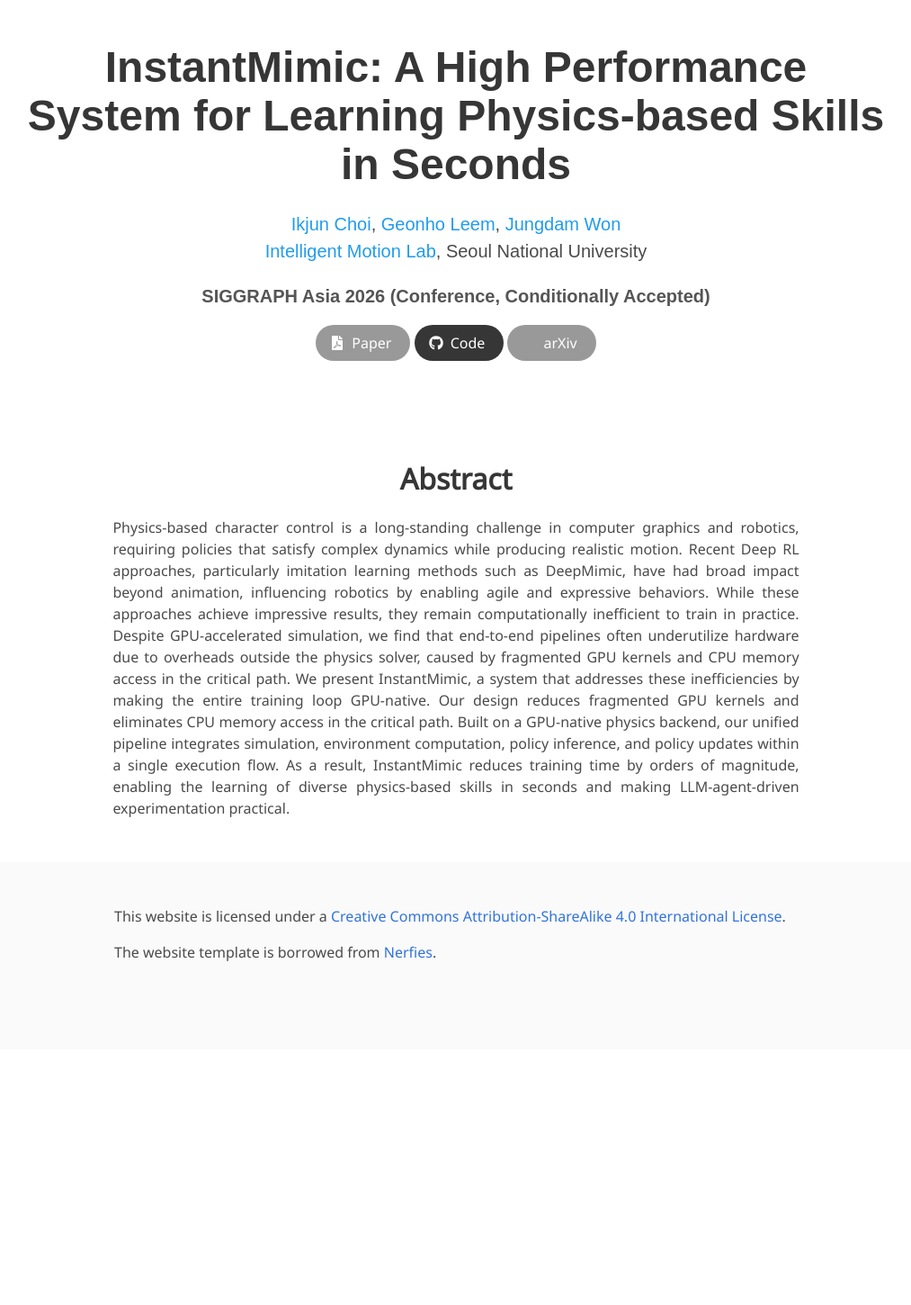
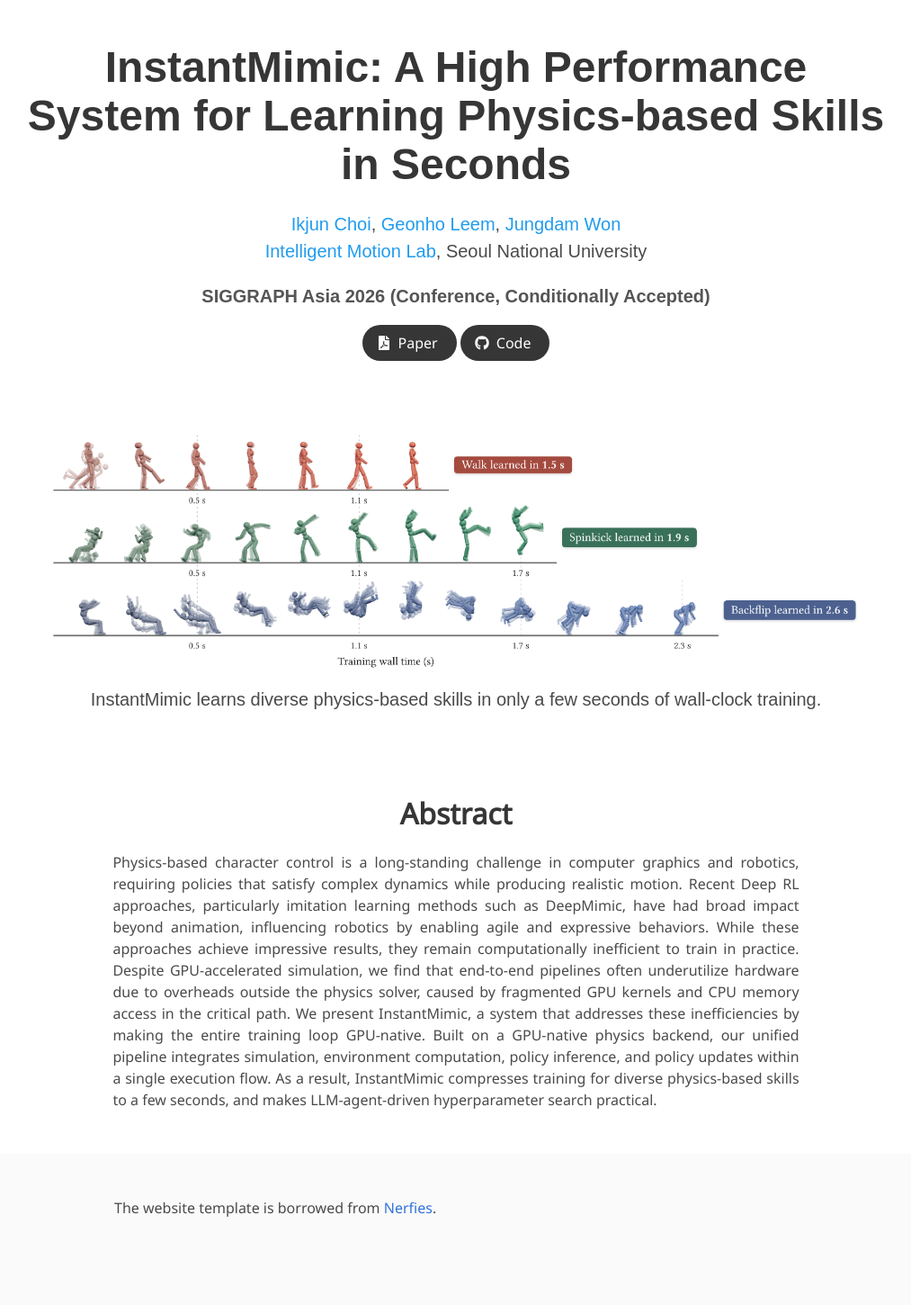
Before and after one commit to Scripter36/Scripter36.github.io, a Jekyll site: the page projects/instantmimic/index.html, which Jekyll copies as it is, in a window 1280 px wide. Shown: the whole page at 90% size, without its empty margins (133-1146 px from the left). Built offline with Jekyll 4.4.1, drawn with Linux system fonts in a browser that asks for light colours; nearby versions of some CDN libraries; some web fonts are replaced; library files that are not in the unit come from our copies; a style sheet for code colours, icons or effects is not loaded; before the commit the page ends 1166 px from its top, so only the background shows below that.

Commit message:
feat: publish InstantMimic preprint

```diff
--- a/projects/instantmimic/index.html
+++ b/projects/instantmimic/index.html
@@ -17,12 +17,18 @@
   <meta property="og:description"
         content="InstantMimic makes the full reinforcement learning pipeline GPU-native, enabling physics-based skills to be learned in seconds.">
   <meta property="og:url" content="https://scripter36.github.io/projects/instantmimic/">
+  <meta property="og:image"
+        content="https://scripter36.github.io/projects/instantmimic/assets/instantmimic-training-progress.png">
+  <meta property="og:image:alt"
+        content="Learning progress for walk, spinkick, and backflip policies in InstantMimic.">
 
-  <meta name="twitter:card" content="summary">
+  <meta name="twitter:card" content="summary_large_image">
   <meta name="twitter:title"
         content="InstantMimic: A High Performance System for Learning Physics-based Skills in Seconds">
   <meta name="twitter:description"
         content="InstantMimic makes the full reinforcement learning pipeline GPU-native, enabling physics-based skills to be learned in seconds.">
+  <meta name="twitter:image"
+        content="https://scripter36.github.io/projects/instantmimic/assets/instantmimic-training-progress.png">
 
   <meta name="citation_title"
         content="InstantMimic: A High Performance System for Learning Physics-based Skills in Seconds">
@@ -92,7 +94,13 @@
       "GPU-native training",
       "character animation"
     ],
-    "abstract": "Physics-based character control is a long-standing challenge in computer graphics and robotics, requiring policies that satisfy complex dynamics while producing realistic motion. Recent Deep RL approaches, particularly imitation learning methods such as DeepMimic, have had broad impact beyond animation, influencing robotics by enabling agile and expressive behaviors. While these approaches achieve impressive results, they remain computationally inefficient to train in practice. Despite GPU-accelerated simulation, we find that end-to-end pipelines often underutilize hardware due to overheads outside the physics solver, caused by fragmented GPU kernels and CPU memory access in the critical path. We present InstantMimic, a system that addresses these inefficiencies by making the entire training loop GPU-native. Our design reduces fragmented GPU kernels and eliminates CPU memory access in the critical path. Built on a GPU-native physics backend, our unified pipeline integrates simulation, environment computation, policy inference, and policy updates within a single execution flow. As a result, InstantMimic reduces training time by orders of magnitude, enabling the learning of diverse physics-based skills in seconds and making LLM-agent-driven experimentation practical.",
+    "abstract": "Physics-based character control is a long-standing challenge in computer graphics and robotics, requiring policies that satisfy complex dynamics while producing realistic motion. Recent Deep RL approaches, particularly imitation learning methods such as DeepMimic, have had broad impact beyond animation, influencing robotics by enabling agile and expressive behaviors. While these approaches achieve impressive results, they remain computationally inefficient to train in practice. Despite GPU-accelerated simulation, we find that end-to-end pipelines often underutilize hardware due to overheads outside the physics solver, caused by fragmented GPU kernels and CPU memory access in the critical path. We present InstantMimic, a system that addresses these inefficiencies by making the entire training loop GPU-native. Built on a GPU-native physics backend, our unified pipeline integrates simulation, environment computation, policy inference, and policy updates within a single execution flow. As a result, InstantMimic compresses training for diverse physics-based skills to a few seconds, and makes LLM-agent-driven hyperparameter search practical.",
+    "datePublished": "2026-08-15",
+    "encoding": {
+      "@type": "MediaObject",
+      "contentUrl": "https://scripter36.github.io/projects/instantmimic/instantmimic-preprint-v1.pdf",
+      "encodingFormat": "application/pdf"
+    },
     "isAccessibleForFree": true,
     "mainEntity": {
       "@type": "WebPage",
@@ -138,8 +146,8 @@
           <div class="column has-text-centered">
             <div class="publication-links">
               <span class="link-block">
-                <a class="external-link button is-normal is-rounded is-dark is-disabled"
-                   aria-disabled="true" tabindex="-1" title="Paper coming soon">
+                <a href="./instantmimic-preprint-v1.pdf"
+                   class="external-link button is-normal is-rounded is-dark">
                   <span class="icon">
                     <i class="fas fa-file-pdf"></i>
                   </span>
@@ -158,19 +166,22 @@
                 </a>
               </span>
 
-              <span class="link-block">
-                <a class="external-link button is-normal is-rounded is-dark is-disabled"
-                   aria-disabled="true" tabindex="-1" title="arXiv coming soon">
-                  <span class="icon">
-                    <i class="ai ai-arxiv"></i>
-                  </span>
-                  <span>arXiv</span>
-                </a>
-              </span>
             </div>
           </div>
         </div>
       </div>
+    </div>
+  </div>
+</section>
+
+<section class="hero teaser">
+  <div class="container is-max-desktop">
+    <div class="hero-body">
+      <img src="./assets/instantmimic-training-progress.png"
+           alt="Learning progress for walk, spinkick, and backflip policies, trained in 1.5, 1.9, and 2.6 seconds respectively.">
+      <h2 class="subtitle has-text-centered">
+        InstantMimic learns diverse physics-based skills in only a few seconds of wall-clock training.
+      </h2>
     </div>
   </div>
 </section>
@@ -182,7 +193,7 @@
         <h2 class="title is-3">Abstract</h2>
         <div class="content has-text-justified">
           <p>
-            Physics-based character control is a long-standing challenge in computer graphics and robotics, requiring policies that satisfy complex dynamics while producing realistic motion. Recent Deep RL approaches, particularly imitation learning methods such as DeepMimic, have had broad impact beyond animation, influencing robotics by enabling agile and expressive behaviors. While these approaches achieve impressive results, they remain computationally inefficient to train in practice. Despite GPU-accelerated simulation, we find that end-to-end pipelines often underutilize hardware due to overheads outside the physics solver, caused by fragmented GPU kernels and CPU memory access in the critical path. We present InstantMimic, a system that addresses these inefficiencies by making the entire training loop GPU-native. Our design reduces fragmented GPU kernels and eliminates CPU memory access in the critical path. Built on a GPU-native physics backend, our unified pipeline integrates simulation, environment computation, policy inference, and policy updates within a single execution flow. As a result, InstantMimic reduces training time by orders of magnitude, enabling the learning of diverse physics-based skills in seconds and making LLM-agent-driven experimentation practical.
+            Physics-based character control is a long-standing challenge in computer graphics and robotics, requiring policies that satisfy complex dynamics while producing realistic motion. Recent Deep RL approaches, particularly imitation learning methods such as DeepMimic, have had broad impact beyond animation, influencing robotics by enabling agile and expressive behaviors. While these approaches achieve impressive results, they remain computationally inefficient to train in practice. Despite GPU-accelerated simulation, we find that end-to-end pipelines often underutilize hardware due to overheads outside the physics solver, caused by fragmented GPU kernels and CPU memory access in the critical path. We present InstantMimic, a system that addresses these inefficiencies by making the entire training loop GPU-native. Built on a GPU-native physics backend, our unified pipeline integrates simulation, environment computation, policy inference, and policy updates within a single execution flow. As a result, InstantMimic compresses training for diverse physics-based skills to a few seconds, and makes LLM-agent-driven hyperparameter search practical.
           </p>
         </div>
       </div>
@@ -196,11 +207,6 @@
       <div class="column is-8">
         <div class="content">
           <p>
-            This website is licensed under a
-            <a rel="license" href="https://creativecommons.org/licenses/by-sa/4.0/"
-               target="_blank">Creative Commons Attribution-ShareAlike 4.0 International License</a>.
-          </p>
-          <p>
             The website template is borrowed from
             <a href="https://github.com/nerfies/nerfies.github.io" target="_blank">Nerfies</a>.
           </p>
```
Also changed, not shown: other parts of projects/instantmimic/index.html (+2 -6 lines), projects/instantmimic/assets/instantmimic-training-progress.png (added), 2 other files.
